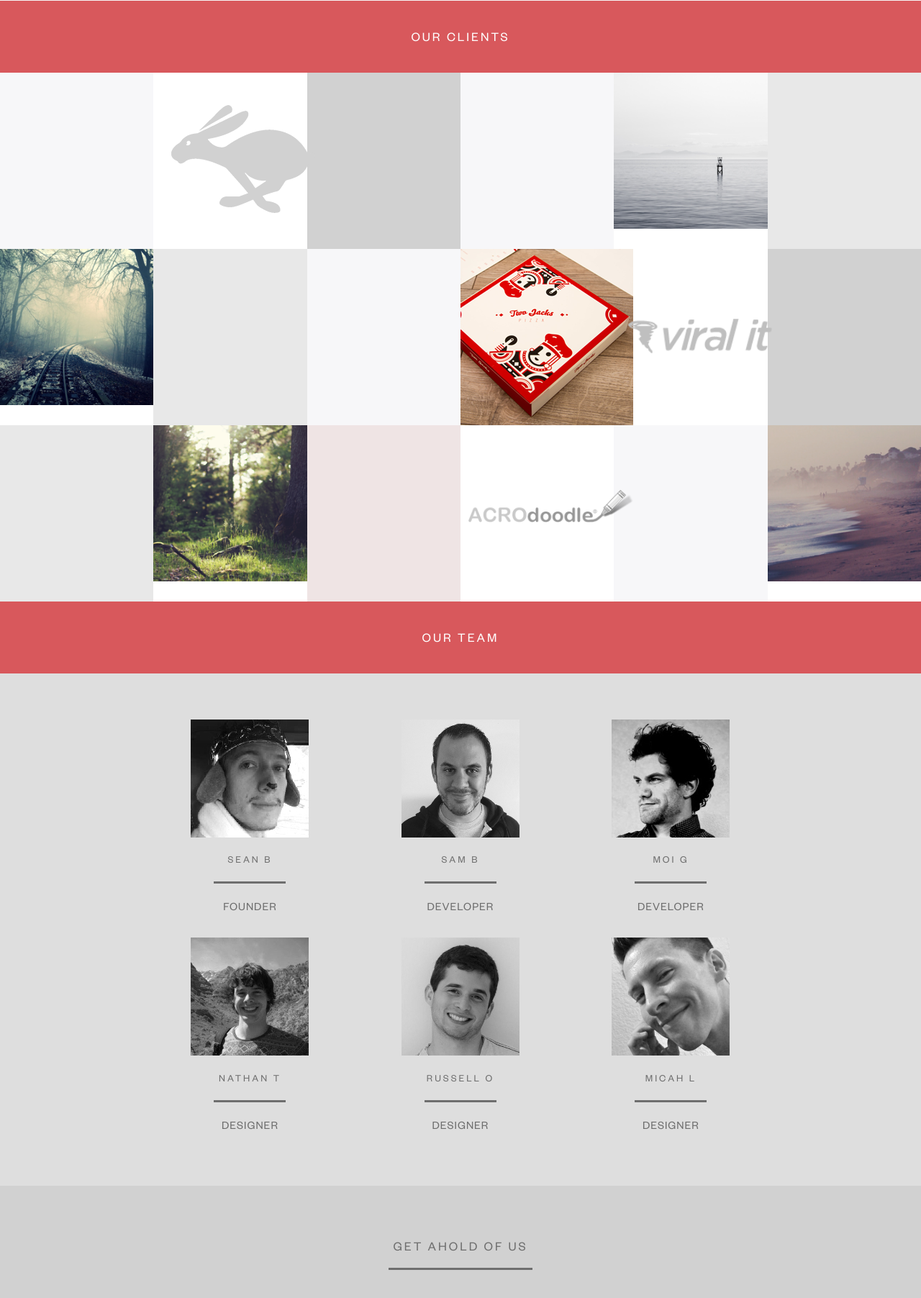
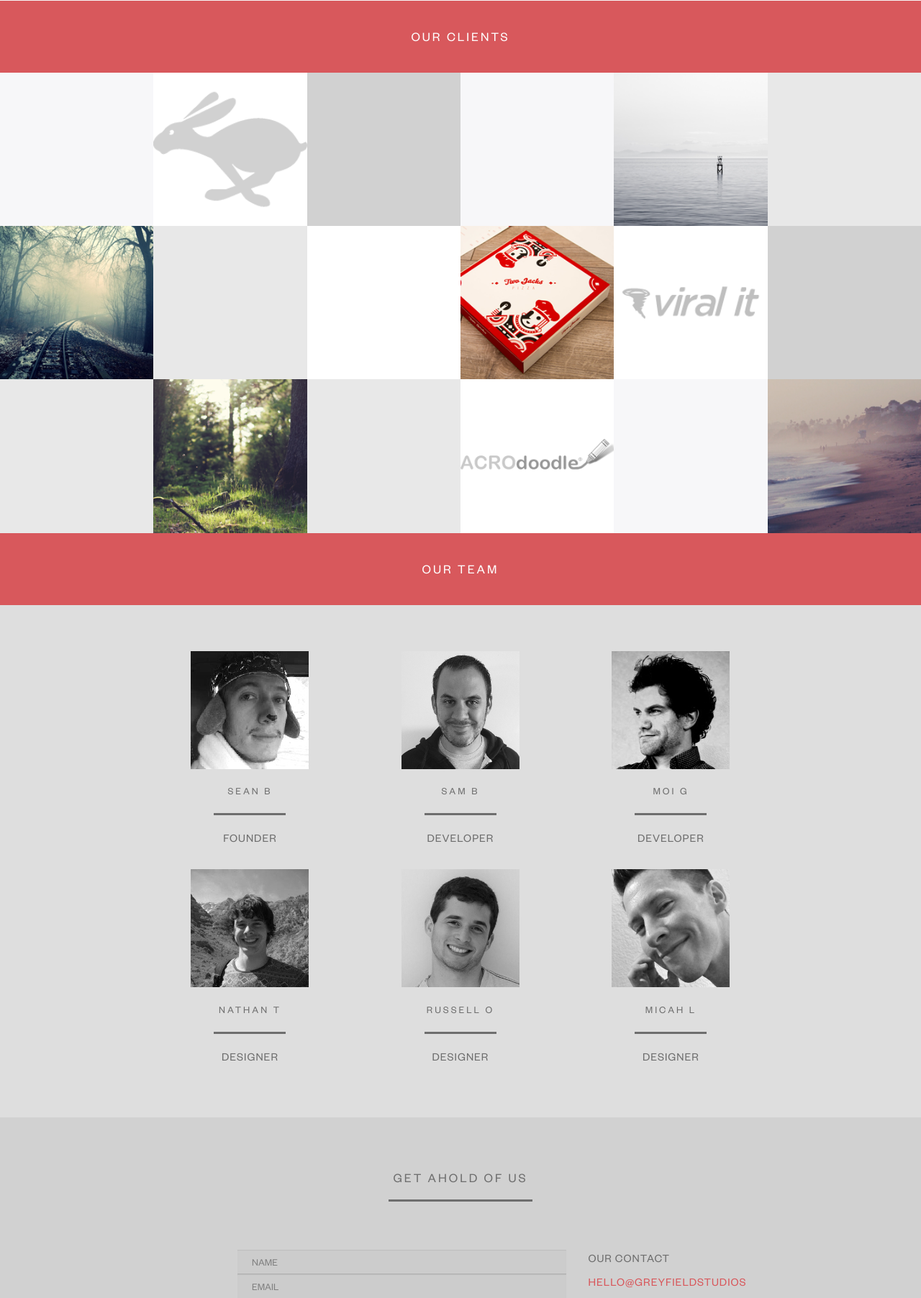
Before and after one commit to inphomercial/grayfieldstudios.com, a PHP site: page / in a window 1280 px wide. Shown: the part 1513-3317 px from the top of the page at 72% size. Run offline with PHP 8.4, Linux system fonts and the light colour scheme; some libraries are stand-ins or nearby versions.

Commit message:
Fixed the work tile and removed extra classes. Made all images 240x240.

```diff
--- a/css/greyfield.css
+++ b/css/greyfield.css
@@ -135,15 +135,13 @@ section.work {
     padding: 0;
 }
 
-.work-box {
+.work-box img {
     width: 100%;
-    height: 245px;
-    background-color: white;
 }
 
 .work-box:hover .overlay {
     display: block;
-    opacity: 0.45;
+    opacity: 0.75;
     background: black;
     -webkit-transition: opacity .25s ease-in-out;
     -moz-transition: opacity .25s ease-in-out;
@@ -160,25 +158,19 @@ section.work {
     top: 0;
     left: 0;
     opacity: 0;
-    z-index: 2;
+    padding-top: 30%;
 }
 
-.work-text-group {
-    padding-top: 40%;
-}
-
-.work-text {
+.overlay p {
     opacity: 0;
     position: relative;
-    line-height: .5em;
     font-weight: bold;
     letter-spacing: 4px;
     color: white;
     font-size: 18px;
 }
 
-.work-box:hover .work-text {
-    z-index: 2;
+.overlay:hover p {
     left: 0;
     top: 0;
     opacity: 1;
@@ -189,59 +181,6 @@ section.work {
     transition: opacity 1s ease-in-out;
 }
 
-.work-box img.logo {
-    margin: 0 auto;
-    width: 200px;
-    left: 25px;
-    bottom: 50px;
-    background-repeat: no-repeat;
-    position: absolute;
-    z-index: 1;
-}
-
-.work-box img.full {
-    width:100%;
-    height:auto;
-    max-height:100%;
-    min-width:100%;
-    min-height:100%
-    bottom: 0 !important;
-    left: 0 !important;
-    padding-top: 0 !important;
-}
-
-#work-viralit {
-    bottom: 100px !important;
-    left: 20px !important;
-}
-
-#work-acrodoodle {
-    bottom: 110px !important;
-    width: 230px !important;
-    left: 11px !important;
-}
-
-#work-twojacks {
-    width: 240px !important;
-    left: 0 !important;
-    bottom: 0 !important;
-}
-
-.work-offwhite {
-    background-color: #F7F7F9;
-}
-
-.work-lightgrey {
-    background-color: #E8E8E8;
-}
-
-.work-grey {
-    background-color: #d1d1d1;
-}
-
-.work-redgrey {
-    background-color: #EFE4E4;
-}
 
 .row.no-gutter {
     margin-left: 0;
@@ -253,11 +192,6 @@ section.work {
     padding-right: 0;
     padding-left: 0;
 }
-
-/* .no-padding { */
-/*     padding-left: 0; */
-/*     padding-right: 0; */
-/* } */
 
 /*=============================================================================
     TEAM SECTION
--- a/index.html
+++ b/index.html
@@ -79,7 +79,7 @@
                         <h4>WHY ARE WE YOUR SOLUTION?</h4>
                         <hr class="title-divider">
                         <div class="row">
-                            <div class="col-lg-4">
+                            <div class="col-sm-4">
                                 <img src="img/design.jpg" alt="Freelance design">
                                 <h5 class="subtitle">DESIGN</h5>
                                 <hr class="subtitle-divider">
@@ -88,7 +88,7 @@
                                 We can make it.
                                 </p>
                             </div>
-                            <div class="col-lg-4">
+                            <div class="col-sm-4">
                                 <img src="img/develop.jpg" alt="Freelance web and mobile development">
                                 <h5 class="subtitle">DEVELOP</h5>
                                 <hr class="subtitle-divider">
@@ -97,7 +97,7 @@
                                 Full solutions to all of your needs. We can make it.
                                 </p>
                             </div>
-                            <div class="col-lg-4">
+                            <div class="col-sm-4">
                                 <img src="img/data.jpg" alt="">
                                 <h5 class="subtitle">DATA</h5>
                                 <hr class="subtitle-divider">
@@ -116,104 +116,115 @@
         </div>
         <section class="work">
             <div class="row no-gutter">
-                <div class="col-lg-2 no-padding">
-                    <div class="work-box work-offwhite"></div>
+
+                <div class="col-sm-2 hidden-xs">
+                    <div class="work-box">
+                        <img src="img/off-white-back.png" alt="">
+                    </div>
                 </div>
-                <div class="col-lg-2 no-padding">
+                <div class="col-sm-2 col-xs-6">
                     <div class="work-box">
-                        <span class="overlay"></span>
-                        <img src="img/work/salesrabbit.png" class="logo"></img>
-                        <div class="work-text-group">
-                            <p class="work-text">SALES RABBIT</p>
-                            <p class="work-text">UI / UX</p>
+                        <img src="img/work/salesrabbit.png" alt="">
+                        <div class="overlay">
+                            <p>SALES RABBIT</p>
+                            <p>UI/UX</p>
                         </div>
                     </div>
                 </div>
-                <div class="col-lg-2 no-padding">
-                    <div class="work-box work-grey"></div>
-                </div>
-                <div class="col-lg-2 no-padding">
-                    <div class="work-box work-offwhite"></div>
-                </div>
-                <div class="col-lg-2 no-padding">
+                <div class="col-sm-2 hidden-xs">
                     <div class="work-box">
-                        <img src="img/work/water.png" class="full"></img>
+                        <img src="img/work-grey-back.png" alt="">
                     </div>
                 </div>
-                <div class="col-lg-2 no-padding">
-                    <div class="work-box work-lightgrey"></div>
-                </div>
-                <br>
-                <div class="col-lg-2 no-padding">
+                <div class="col-sm-2 hidden-xs">
                     <div class="work-box">
-                        <img src="img/work/train.png" class="full"></img>
+                        <img src="img/off-white-back.png" alt="">
                     </div>
                 </div>
-                <div class="col-lg-2 no-padding">
-                    <div class="work-box work-lightgrey"></div>
+                <div class="col-sm-2 hidden-xs">
+                    <div class="work-box">
+                        <img src="img/work/water.png" alt="">
+                    </div>
                 </div>
-                <div class="col-lg-2 no-padding">
-                    <div class="work-box work-offwhite"></div>
+                <div class="col-sm-2 hidden-xs">
+                    <div class="work-box">
+                        <img src="img/light-grey-back.png" alt="">
+                    </div>
                 </div>
-                <div class="col-lg-2 no-padding">
+
+                <div class="col-sm-2 hidden-xs">
                     <div class="work-box">
-                        <span class="overlay"></span>
-                        <img src="img/work/twojacks.png" id="work-twojacks" class="logo"></img>
-                        <div class="work-text-group">
-                            <p class="work-text">TWO JACKS PIZZA</p>
-                            <p class="work-text">CONCEPT<p>
-                            <p class="work-text">REBRANDING<p>
+                        <img src="img/work/train.png" alt="">
+                    </div>
+                </div>
+                <div class="col-sm-2 hidden-xs">
+                    <div class="work-box">
+                        <img src="img/light-grey-back.png" alt="">
+                    </div>
+                </div>
+                <div class="col-sm-2 hidden-xs">
+                    <div class="work-box">
+                        <img src="img/white-back.png" alt="">
+                    </div>
+                </div>
+                <div class="col-sm-2 col-xs-6">
+                    <div class="work-box">
+                        <img src="img/work/twojacks.png" alt="">
+                        <div class="overlay">
+                            <p>TWO JACKS PIZZA</p>
+                            <p>CONCEPT</p>
+                            <p>REBRANDING</p>
                         </div>
                     </div>
                 </div>
-                <div class="col-lg-2 no-padding">
+                <div class="col-sm-2 col-xs-6">
                     <div class="work-box">
-                        <span class="overlay"></span>
-                        <img src="img/work/viralit.png" id="work-viralit" class="logo"></img>
-                        <div class="work-text-group">
-                            <p class="work-text">VIRAL IT</p>
-                            <p class="work-text">DEVELOPMENT<p>
+                        <img src="img/work/viralit.png" alt="">
+                        <div class="overlay">
+                            <p>VIRAL IT</p>
+                            <p>DEVELOPMENT</p>
                         </div>
                     </div>
                 </div>
-                <div class="col-lg-2 no-padding">
-                    <div class="work-box work-grey"></div>
-                </div>
-                <br>
-                <div class="col-lg-2 no-padding">
-                    <div class="work-box work-lightgrey"></div>
-                </div>
-                <!-- <div class="col&#45;lg&#45;2 no&#45;padding"> -->
-                <!--     <div class="work&#45;box work&#45;twojacks"> -->
-                <!--         <p class="work&#45;text">GOCERTIFY<p> -->
-                <!--         <p class="work&#45;text">WRITTEN COPY</p> -->
-                <!--     </div> -->
-                <!-- </div> -->
-                <div class="col-lg-2 no-padding">
+                <div class="col-sm-2 hidden-xs">
                     <div class="work-box">
-                        <img src="img/work/trees.png" class="full"></img>
+                        <img src="img/work-grey-back.png" alt="">
                     </div>
                 </div>
-                <div class="col-lg-2 no-padding">
-                    <div class="work-box work-redgrey"></div>
+
+                <div class="col-sm-2 hidden-xs">
+                    <div class="work-box">
+                        <img src="img/light-grey-back.png" alt="">
+                    </div>
                 </div>
-                <div class="col-lg-2 no-padding">
+                <div class="col-sm-2 hidden-xs">
                     <div class="work-box">
-                        <span class="overlay"></span>
-                        <img src="img/work/acrodoodle.png" id="work-acrodoodle" class="logo"></img>
-                        <div class="work-text-group">
-                            <p class="work-text">ACRODOODLE</p>
-                            <p class="work-text">DESIGN</p>
-                            <p class="work-text">DEVELOPMENT</p>
+                        <img src="img/work/trees.png" alt="">
+                    </div>
+                </div>
+                <div class="col-sm-2 hidden-xs">
+                    <div class="work-box">
+                        <img src="img/light-grey-back.png" alt="">
+                    </div>
+                </div>
+                <div class="col-sm-2 col-xs-6">
+                    <div class="work-box">
+                        <img src="img/work/acrodoodle.png" alt="">
+                        <div class="overlay">
+                            <p>ACRODOODLE</p>
+                            <p>DESIGN</p>
+                            <p>DEVELOPMENT</p>
                         </div>
                     </div>
                 </div>
-                <div class="col-lg-2 no-padding">
-                    <div class="work-box work-offwhite"></div>
+                <div class="col-sm-2 hidden-xs">
+                    <div class="work-box">
+                        <img src="img/off-white-back.png" alt="">
+                    </div>
                 </div>
-                <div class="col-lg-2 no-padding">
-                    <div class="work-box">
-                        <img src="img/work/beach.png" class="full"></img>
+                <div class="col-sm-2">
+                    <div class="work-box hidden-xs">
+                        <img src="img/work/beach.png" alt="">
                     </div>
                 </div>
             </div>
@@ -228,19 +239,19 @@
                 <div class="row">
                     <div class="col-lg-9 col-centered">
                         <div class="row">
-                            <div class="col-lg-4">
+                            <div class="col-sm-4">
                                 <img src="img/sean.jpg">
                                 <h5 class="subtitle">SEAN B</h5>
                                 <hr class="profile-divider">
                                 <p>FOUNDER</p>
                             </div>
-                            <div class="col-lg-4">
+                            <div class="col-sm-4">
                                 <img src="img/sam.jpg" alt="Freelance web and mobile development">
                                 <h5 class="subtitle">SAM B</h5>
                                 <hr class="profile-divider">
                                 <p>DEVELOPER</p>
                             </div>
-                            <div class="col-lg-4">
+                            <div class="col-sm-4">
                                 <img src="img/moi.jpg" alt="">
                                 <h5 class="subtitle">MOI G</h5>
                                 <hr class="profile-divider">
@@ -249,19 +260,19 @@
                         </div>
                         <br>
                         <div class="row">
-                            <div class="col-lg-4">
+                            <div class="col-sm-4">
                                 <img src="img/nathan.jpg">
                                 <h5 class="subtitle">NATHAN T</h5>
                                 <hr class="profile-divider">
                                 <p>DESIGNER</p>
                             </div>
-                            <div class="col-lg-4">
+                            <div class="col-sm-4">
                                 <img src="img/russell.jpg" alt="Freelance web and mobile development">
                                 <h5 class="subtitle">RUSSELL O</h5>
                                 <hr class="profile-divider">
                                 <p>DESIGNER</p>
                             </div>
-                            <div class="col-lg-4">
+                            <div class="col-sm-4">
                                 <img src="img/micah.jpg" alt="">
                                 <h5 class="subtitle">MICAH L</h5>
                                 <hr class="profile-divider">
```
Also changed, not shown: img/light-grey-back.png (added), img/off-white-back.png (added), img/white-back.png (added), img/work-grey-back.png (added), img/work/acrodoodle.png, img/work/beach.png, img/work/salesrabbit.png, img/work/train.png, img/work/trees.png, img/work/twojacks.png, img/work/viralit.png, img/work/water.png.
